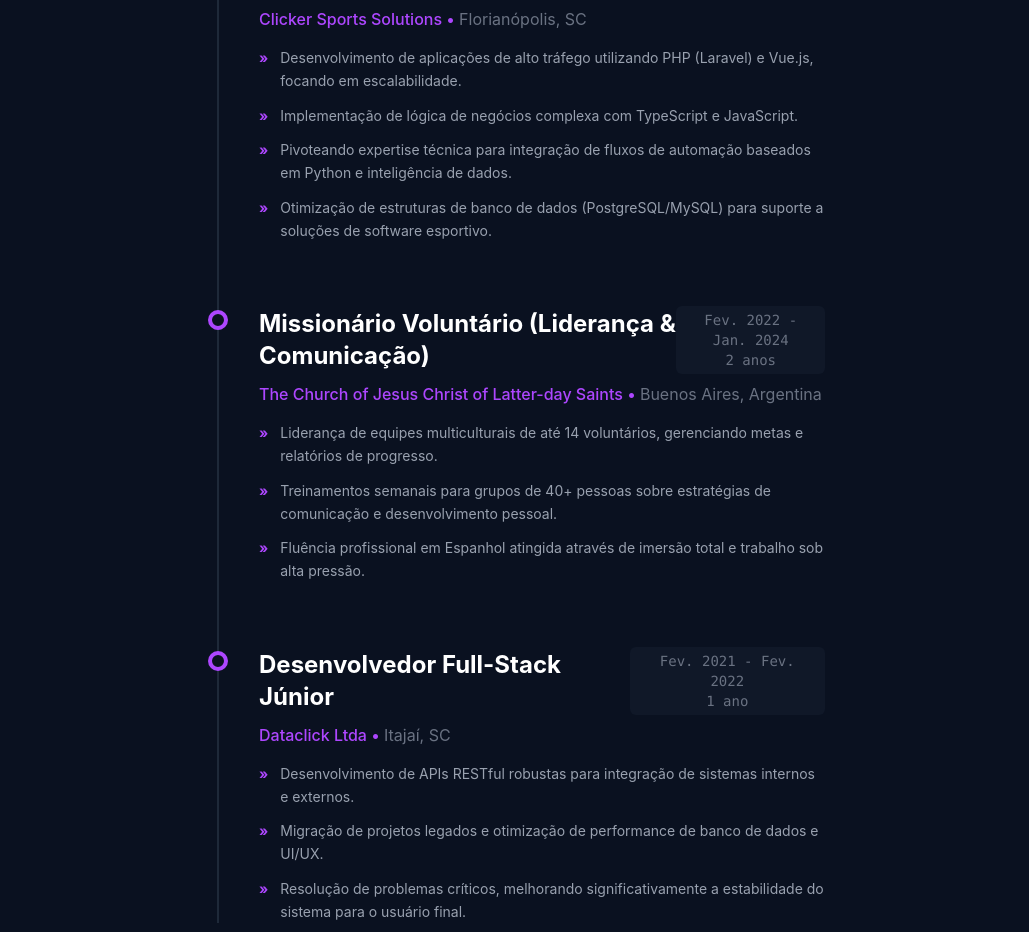
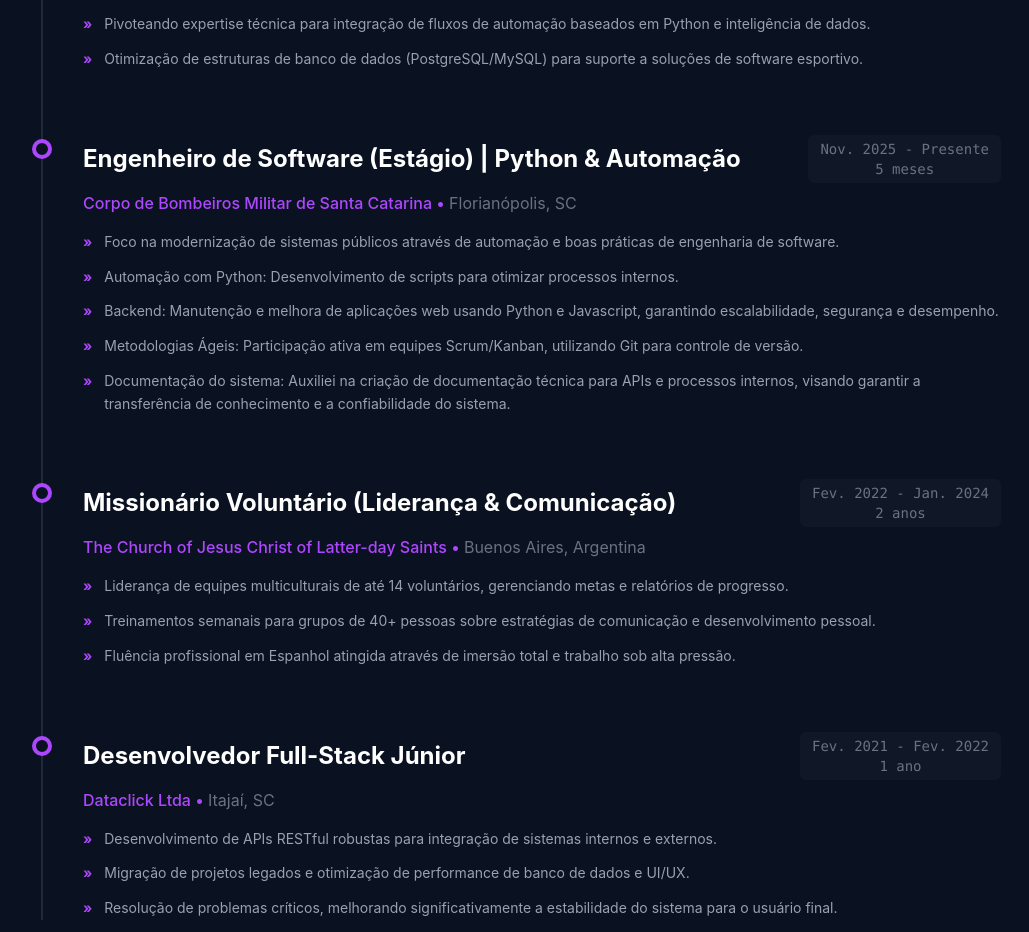
Before and after one commit to marcosedasilva/marcosedasilva.github.io, a Vue app: page /resume in a window 1280 px wide. Shown: the part 942-1874 px from the top of the page, without its empty margins (127-1156 px from the left). Built offline with nearby package versions, Linux system fonts and the light colour scheme.

Commit message:
feat: refactor router to import views directly and enhance layout across multiple components

```diff
--- a/src/router/index.js
+++ b/src/router/index.js
@@ -1,14 +1,22 @@
 import { createRouter, createWebHistory } from 'vue-router'
+// Importe as páginas DIRETAMENTE (Sem o () => import)
 import HomeView from '../views/HomeView.vue'
+import ResumeView from '../views/ResumeView.vue'
+import UsesView from '../views/UsesView.vue'
+import ProjectsView from '../views/ProjectsView.vue'
 
 const router = createRouter({
   history: createWebHistory(import.meta.env.BASE_URL),
   routes: [
     { path: '/', component: HomeView },
-    { path: '/resume', component: () => import('../views/ResumeView.vue') },
-    { path: '/uses', component: () => import('../views/UsesView.vue') },
-    { path: '/projects', component: () => import('../views/ProjectsView.vue') },
-  ]
+    { path: '/resume', component: ResumeView },
+    { path: '/uses', component: UsesView },
+    { path: '/projects', component: ProjectsView },
+    { path: '/:pathMatch(.*)*', redirect: '/' }
+  ],
+  scrollBehavior() {
+    return { top: 0 }
+  }
 })
 
 export default router
--- a/src/views/HomeView.vue
+++ b/src/views/HomeView.vue
@@ -4,12 +4,12 @@ import { Twitter, Github, Linkedin, Mail, Microscope, Database, BrainCircuit, Br
 </script>
 
 <template>
-  <main class="max-w-2xl mx-auto px-6 pt-16 pb-24">
-    <h1 class="text-4xl md:text-4xl font-bold mb-6 leading-tight">
+  <main class="max-w-5xl mx-auto px-6 pt-16 pb-24">
+    <h1 class="text-4xl md:text-5xl font-bold mb-6 leading-tight">
       Olá, me chamo <span class="text-brand">Marcos E. da Silva!</span>
     </h1>
 
-    <div class="space-y-6 text-lg text-gray-300 max-w-2xl leading-relaxed">
+    <div class="space-y-6 text-lg text-gray-300 max-w-5xl leading-relaxed">
       <p>
         Sou desenvolvedor de software <span class="underline decoration-brand">full-stack pleno</span>, com foco
         em backend
@@ -51,10 +51,9 @@ import { Twitter, Github, Linkedin, Mail, Microscope, Database, BrainCircuit, Br
     <section class="mt-16" id="social">
       <h3 class="font-bold mb-6 uppercase tracking-widest text-sm text-gray-500">Sobre mim</h3>
       <div class="flex flex-wrap gap-8 text-gray-400">
-        <a href="/resume_marcos_da_silva.pdf" target="_blank"
-          class="flex items-center gap-2 hover:text-white transition">
+        <router-link to="/resume" class="flex items-center gap-2 hover:text-white transition">
           <FileText :size="20" /> Currículo
-        </a>
+        </router-link>
         <router-link to="/projects" class="flex items-center gap-2 hover:text-white transition">
           <MonitorCloud :size="20" /> Projetos
         </router-link>
--- a/src/views/ProjectsView.vue
+++ b/src/views/ProjectsView.vue
@@ -37,7 +37,7 @@ const otherProjects = [
 </script>
 
 <template>
-  <div class="max-w-6xl mx-auto px-6 py-16">
+  <div class="max-w-5xl mx-auto px-6 py-16">
     <!-- Cabeçalho -->
     <section class="mb-12">
       <div class="flex items-center gap-3 mb-4">
--- a/src/views/ResumeView.vue
+++ b/src/views/ResumeView.vue
@@ -68,6 +68,20 @@ const experiences = [
     ]
   },
   {
+    role: 'Engenheiro de Software (Estágio) | Python & Automação',
+    company: 'Corpo de Bombeiros Militar de Santa Catarina',
+    period: 'Nov. 2025 - Presente',
+    time: calculateInterval('2025-11-01', new Date().toISOString().split('T')[0]),
+    location: 'Florianópolis, SC',
+    description: [
+      'Foco na modernização de sistemas públicos através de automação e boas práticas de engenharia de software.',
+      'Automação com Python: Desenvolvimento de scripts para otimizar processos internos.',
+      'Backend: Manutenção e melhora de aplicações web usando Python e Javascript, garantindo escalabilidade, segurança e desempenho.',
+      'Metodologias Ágeis: Participação ativa em equipes Scrum/Kanban, utilizando Git para controle de versão.',
+      'Documentação do sistema: Auxiliei na criação de documentação técnica para APIs e processos internos, visando garantir a transferência de conhecimento e a confiabilidade do sistema.'
+    ]
+  },
+  {
     role: 'Missionário Voluntário (Liderança & Comunicação)',
     company: 'The Church of Jesus Christ of Latter-day Saints',
     period: 'Fev. 2022 - Jan. 2024',
@@ -122,7 +136,7 @@ const education = [
 </script>
 
 <template>
-  <div class="max-w-2xl mx-auto px-6 py-16">
+  <div class="max-w-5xl mx-auto px-6 py-16">
     <section>
       <div class="flex items-center gap-3 mb-4">
         <Sparkles class="text-brand animate-pulse" :size="32" />
--- a/src/views/UsesView.vue
+++ b/src/views/UsesView.vue
@@ -44,7 +44,7 @@ const sections = [
 </script>
 
 <template>
-  <div class="max-w-2xl mx-auto px-6 py-16">
+  <div class="max-w-5xl mx-auto px-6 py-16">
     <section class="mb-12">
       <h1 class="text-4xl font-bold mb-4 italic">Setup</h1>
       <p class="text-gray-400 text-lg">
```
